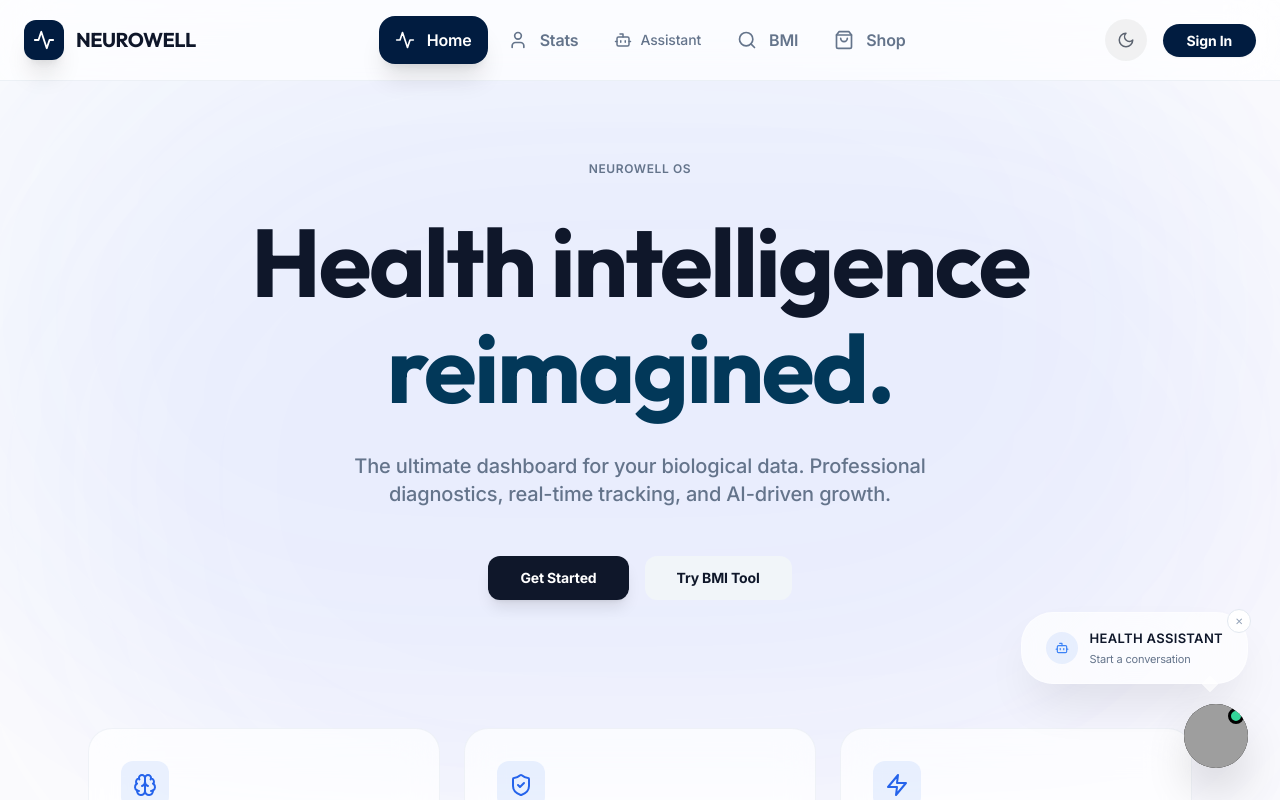
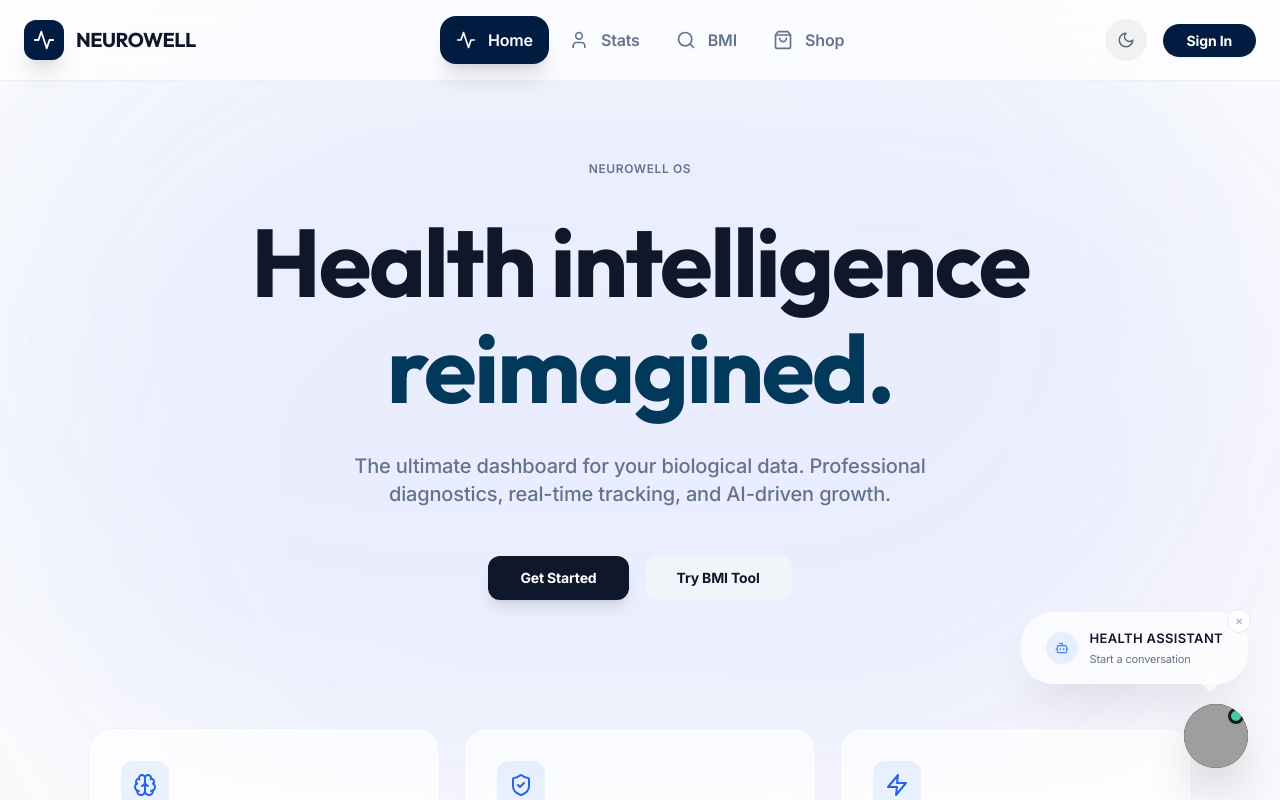
Before and after one commit to 4realjustme/shereef.github.io, a React (Vite) app: page /#/ in a window 1280 px wide. Shown: the top 800 px of the page. Built offline with nearby package versions, Linux system fonts and the light colour scheme; grey boxes are pictures that could not be loaded; what bytez.js would draw is missing.

Commit message:
UX: standalone, medium-sized chatbot and navigation cleanup

```diff
--- a/src/components/layout/RootLayout.tsx
+++ b/src/components/layout/RootLayout.tsx
@@ -1,6 +1,6 @@
 import { Outlet, Link, useLocation } from 'react-router-dom';
 import { ThemeToggle } from '../ui/ThemeToggle';
-import { Activity, Search, User, ShoppingBag, Bot, Menu, X } from 'lucide-react';
+import { Activity, Search, User, ShoppingBag, Menu, X } from 'lucide-react';
 import { cn } from '../../lib/utils';
 import { AnimatePresence, motion } from 'framer-motion';
 import { useAuth } from '../../features/auth/AuthContext';
@@ -26,15 +26,15 @@ const NavLink = ({ to, icon: Icon, label, active, onClick }: { to: string; icon:
 export const RootLayout = () => {
     const location = useLocation();
     const { user } = useAuth();
-    const { toggleChat, isChatOpen, isSidebarOpen, toggleSidebar, setSidebarOpen } = useUI();
+    const { isSidebarOpen, toggleSidebar, setSidebarOpen } = useUI();
 
     const navItems = [
         { to: "/", icon: Activity, label: "Home" },
         { to: "/dashboard", icon: User, label: "Stats" },
-        { to: "/chat", icon: Bot, label: "Assistant", isChat: true },
         { to: "/tools/bmi", icon: Search, label: "BMI" },
         { to: "/shop", icon: ShoppingBag, label: "Shop" },
     ];
+
 
     return (
         <div className="min-h-screen flex flex-col relative bg-[#fbfbfd] dark:bg-black text-slate-900 dark:text-white transition-colors duration-500">
@@ -79,21 +79,6 @@ export const RootLayout = () => {
 
                             <nav className="flex flex-col gap-2">
                                 {navItems.map((item) => (
-                                    item.isChat ? (
-                                        <button
-                                            key="mobile-chat-trigger"
-                                            onClick={() => { toggleChat(); setSidebarOpen(false); }}
-                                            className={cn(
-                                                "flex items-center gap-3 px-4 py-3 rounded-2xl transition-all duration-300",
-                                                isChatOpen
-                                                    ? "bg-primary-900 text-white dark:bg-white dark:text-primary-900 shadow-xl"
-                                                    : "text-slate-500 hover:bg-slate-100 dark:hover:bg-white/10"
-                                            )}
-                                        >
-                                            <item.icon size={20} />
-                                            <span className="text-base font-semibold">{item.label}</span>
-                                        </button>
-                                    ) : (
                                     <NavLink
                                         key={item.to}
                                         to={item.to}
@@ -102,8 +87,8 @@ export const RootLayout = () => {
                                         active={item.to === '/' ? location.pathname === '/' : location.pathname.startsWith(item.to)}
                                         onClick={() => setSidebarOpen(false)}
                                     />
-                                    )
                                 ))}
+
                             </nav>
 
                             <div className="mt-auto pt-6 border-t border-slate-200 dark:border-white/10">
@@ -151,21 +136,6 @@ export const RootLayout = () => {
                     {/* Desktop Nav */}
                     <nav className="hidden lg:flex items-center gap-1">
                         {navItems.map((item) => (
-                            item.isChat ? (
-                                <button
-                                    key="desktop-chat-trigger"
-                                    onClick={toggleChat}
-                                    className={cn(
-                                        "flex items-center gap-2 px-4 py-2 rounded-full transition-all duration-300",
-                                        isChatOpen
-                                            ? "bg-primary-900 text-white dark:bg-white dark:text-primary-900 shadow-lg"
-                                            : "text-slate-500 hover:bg-slate-100 dark:hover:bg-white/10"
-                                    )}
-                                >
-                                    <item.icon size={18} />
-                                    <span className="text-sm font-medium">{item.label}</span>
-                                </button>
-                            ) : (
                             <NavLink
                                 key={item.to}
                                 to={item.to}
@@ -173,8 +143,8 @@ export const RootLayout = () => {
                                 label={item.label}
                                 active={item.to === '/' ? location.pathname === '/' : location.pathname.startsWith(item.to)}
                             />
-                            )
                         ))}
+
                     </nav>
 
                     <div className="flex items-center gap-2 md:gap-4">
--- a/src/features/chat/HealthAssistant.tsx
+++ b/src/features/chat/HealthAssistant.tsx
@@ -308,8 +308,9 @@ export const HealthAssistant = () => {
                         animate={{ scale: 1, opacity: 1, y: 0 }}
                         exit={{ scale: 0.8, opacity: 0, y: 20 }}
                         transition={{ type: 'spring', stiffness: 300, damping: 30 }}
-                        className="hidden md:flex fixed bottom-8 right-8 z-50 flex-col items-end gap-5"
+                        className="fixed bottom-6 right-6 md:bottom-8 md:right-8 z-50 flex flex-col items-end gap-5"
                     >
+
 
                         {/* Premium Arrival Toast */}
                         <AnimatePresence>
@@ -364,12 +365,13 @@ export const HealthAssistant = () => {
                         exit={{ opacity: 0, y: 30, scale: 0.96 }}
                         transition={{ type: 'spring', stiffness: 280, damping: 32 }}
                         className="fixed z-50
-                            bottom-0 right-0 w-full h-[85%]
+                            bottom-6 right-6 w-[calc(100%-48px)] h-[500px] max-h-[70vh]
                             md:bottom-8 md:right-8 md:w-[480px] md:h-[720px] md:max-h-[calc(100vh-60px)]
-                            rounded-t-[2.5rem] md:rounded-[3rem]
+                            rounded-[1.5rem] md:rounded-[3rem]
                             flex flex-col overflow-hidden
                             border border-white/30 dark:border-white/[0.08]
                             shadow-[0_40px_80px_-20px_rgba(0,0,0,0.4)] dark:md:shadow-black/70"
+
 
                         style={{
                             background: 'rgba(255,255,255,0.7)',
```
Lines whose indentation alone changed are shown as unchanged.
